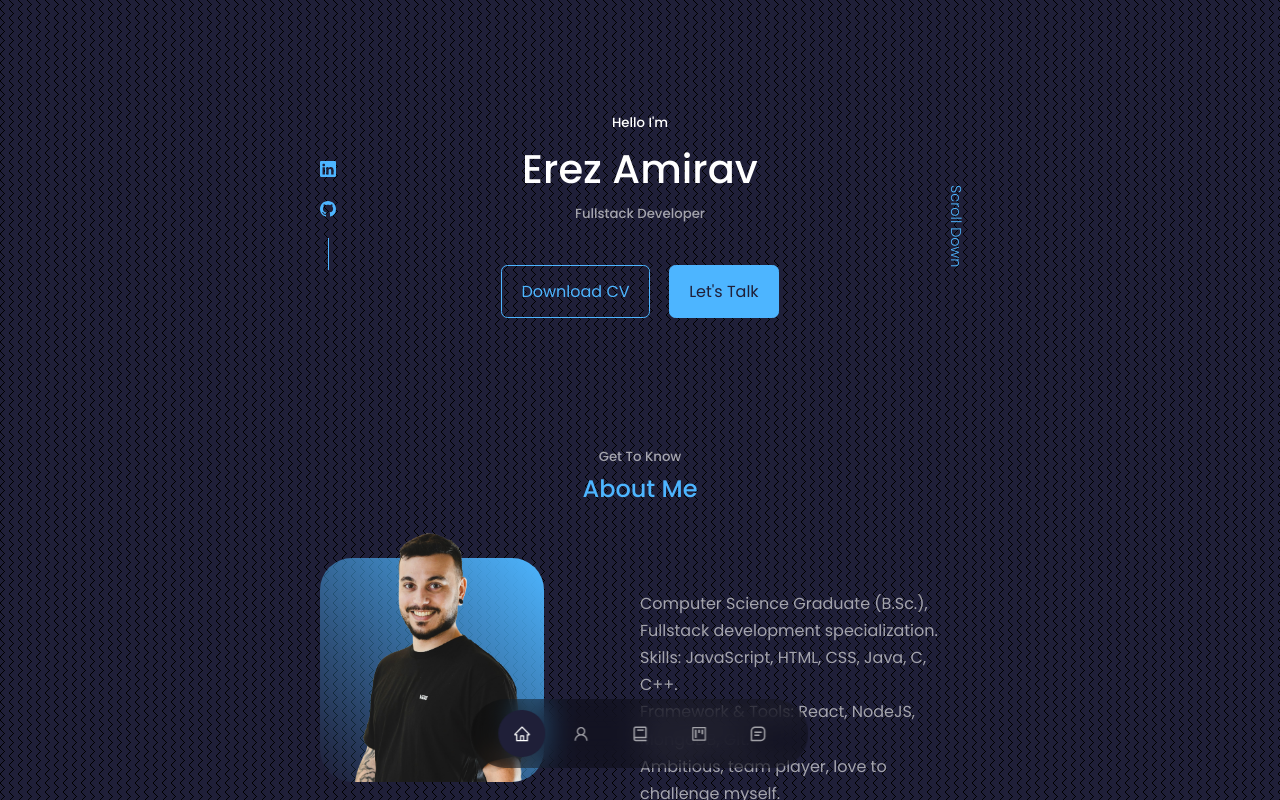
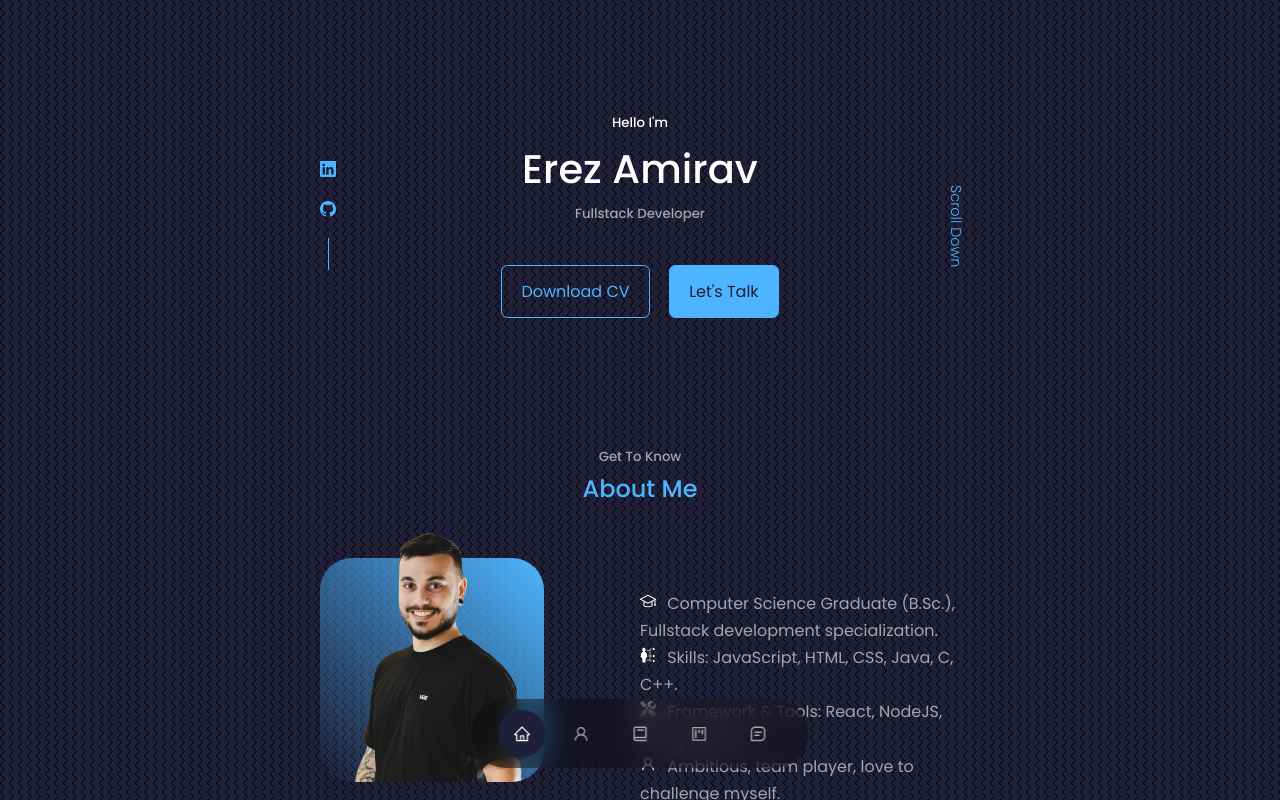
Before and after one commit to ErezAmirav/ErezAmirav.github.io, a React (Create React App) app: page / in a window 1280 px wide. Shown: the top 800 px of the page. Built offline with nearby package versions, Linux system fonts and the light colour scheme.

Commit message:
updated about

```diff
--- a/src/components/about/About.jsx
+++ b/src/components/about/About.jsx
@@ -1,6 +1,10 @@
 import React from 'react';
 import './about.css';
 import ME from '../../assets/imgs/me.png';
+import { SlGraduation } from 'react-icons/sl';
+import { GiSkills } from 'react-icons/gi';
+import { FaTools } from 'react-icons/fa';
+import { AiOutlineUser } from 'react-icons/ai';
 const About = () => {
   return (
     <section id="about">
@@ -15,10 +19,17 @@ const About = () => {
         </div>
         <div className="about__content">
           <p>
-            Computer Science Graduate (B.Sc.), Fullstack development
-            specialization.<br/>
-            Skills: JavaScript, HTML, CSS, Java, C, C++.<br/>
-            Framework & Tools: React, NodeJS, MongoDB, Git.<br/>
+            <SlGraduation className="about__content-icon" />
+            Computer Science Graduate (B.Sc.), <br />
+            Fullstack development specialization.
+            <br />
+            <GiSkills className="about__content-icon" />
+            Skills: JavaScript, HTML, CSS, Java, C, C++.
+            <br />
+            <FaTools className="about__content-icon" />
+            Framework & Tools: React, NodeJS, MongoDB, Git.
+            <br />
+            <AiOutlineUser className="about__content-icon" />
             Ambitious, team player, love to challenge myself.
           </p>
           <a href="#contact" className="btn btn-primary">
--- a/src/components/about/about.css
+++ b/src/components/about/about.css
@@ -22,6 +22,11 @@
 .about__content p {
     margin: 2rem 0 2.6rem;
     color: var(--color-light);
+}
+
+.about__content-icon {
+    color: var(--color-white);
+    margin-right: 0.7rem;
 }
 
 @media screen and (max-width: 1024px) {
@@ -54,6 +59,7 @@
     .about__content {
         text-align: center;
     }
+
     .about__content p {
         margin: 1.5rem 0;
     }
```
